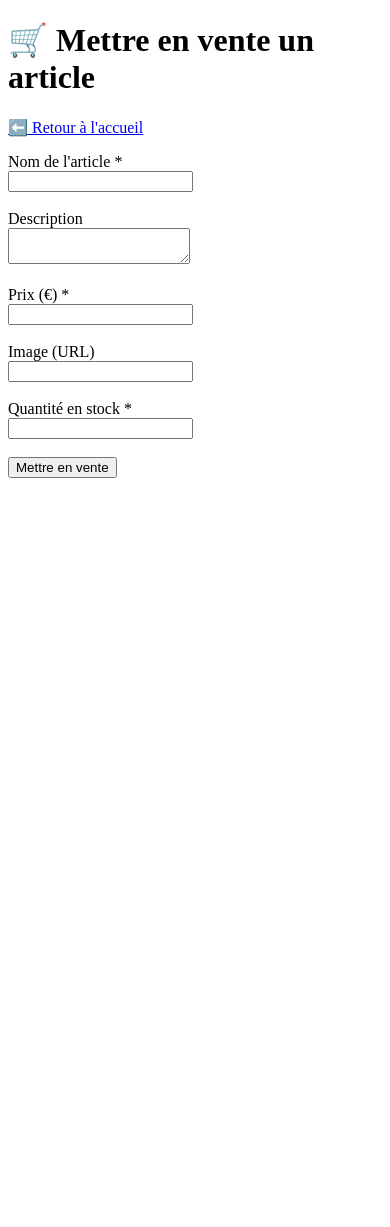
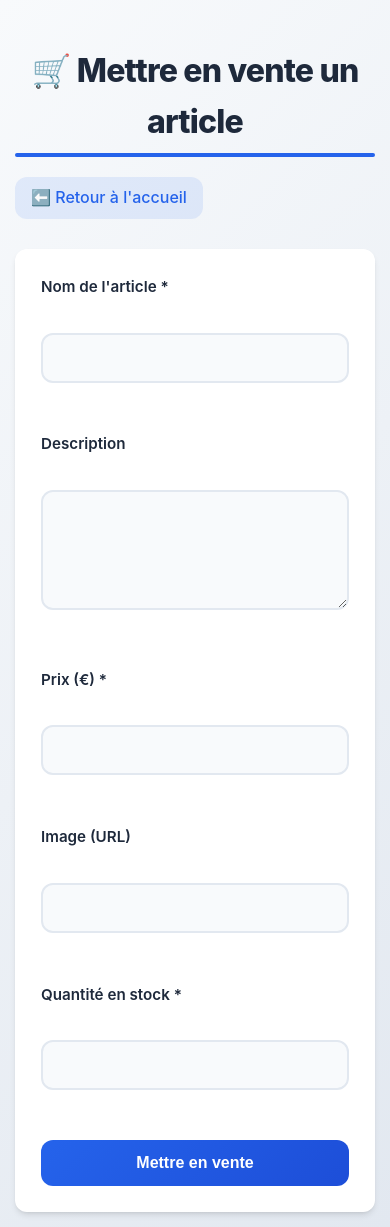
Before and after one commit to TerminaTorr45/php_exam, a PHP site: page /sell.php in a window 390 px wide. Before the commit the page ends 478 px from the top, so only its background shows below. Run offline with PHP 8.4, Linux system fonts and the light colour scheme; the visitor is signed in with stand-in values (Sample User, id 1).

Commit message:
feat : front

```diff
--- a/account.php
+++ b/account.php
@@ -157,7 +157,7 @@ if ($_SERVER['REQUEST_METHOD'] === 'POST') {
 </head>
 <body>
     <header class="header">
-        <h1>🏠 SNEAKER MARKET</h1>
+        <h1><a href="home.php" style="color: white; text-decoration: none;">🏠 SNEAKER MARKET</a></h1>
         <div>
             <a href="home.php" style="margin-right: 1rem;">Accueil</a>
             <a href="logout.php">Se déconnecter</a>
--- /dev/null
+++ b/css/sell.css
@@ -0,0 +1,254 @@
+/* Variables globales */
+:root {
+    --primary-color: #2563eb;
+    --secondary-color: #1d4ed8;
+    --background-color: #f8fafc;
+    --text-color: #1e293b;
+    --error-color: #ef4444;
+    --success-color: #22c55e;
+    --border-radius: 12px;
+    --box-shadow: 0 4px 6px -1px rgb(0 0 0 / 0.1), 0 2px 4px -2px rgb(0 0 0 / 0.1);
+    --transition: all 0.3s cubic-bezier(0.4, 0, 0.2, 1);
+}
+
+/* Reset et styles de base */
+* {
+    margin: 0;
+    padding: 0;
+    box-sizing: border-box;
+}
+
+body {
+    font-family: 'Inter', system-ui, -apple-system, sans-serif;
+    line-height: 1.6;
+    background: linear-gradient(135deg, #f8fafc 0%, #e2e8f0 100%);
+    color: var(--text-color);
+    padding: 20px;
+    min-height: 100vh;
+}
+
+/* En-tête */
+h1 {
+    color: var(--text-color);
+    text-align: center;
+    margin: 30px 0;
+    font-size: 2.5em;
+    font-weight: 800;
+    letter-spacing: -0.025em;
+    position: relative;
+    display: inline-block;
+    left: 50%;
+    transform: translateX(-50%);
+}
+
+h1::after {
+    content: '';
+    position: absolute;
+    bottom: -10px;
+    left: 0;
+    width: 100%;
+    height: 4px;
+    background: var(--primary-color);
+    border-radius: 2px;
+}
+
+/* Lien de retour */
+a {
+    display: inline-flex;
+    align-items: center;
+    color: var(--primary-color);
+    text-decoration: none;
+    margin-bottom: 30px;
+    font-weight: 500;
+    transition: var(--transition);
+    padding: 8px 16px;
+    border-radius: var(--border-radius);
+    background: rgba(37, 99, 235, 0.1);
+}
+
+a:hover {
+    color: var(--secondary-color);
+    background: rgba(37, 99, 235, 0.15);
+    transform: translateY(-1px);
+}
+
+/* Message de statut */
+strong {
+    display: block;
+    padding: 16px;
+    margin: 20px 0;
+    border-radius: var(--border-radius);
+    text-align: center;
+    font-weight: 500;
+    animation: slideIn 0.3s ease-out;
+}
+
+@keyframes slideIn {
+    from {
+        transform: translateY(-10px);
+        opacity: 0;
+    }
+    to {
+        transform: translateY(0);
+        opacity: 1;
+    }
+}
+
+strong:has(✅) {
+    background-color: rgba(34, 197, 94, 0.1);
+    color: var(--success-color);
+    border: 1px solid rgba(34, 197, 94, 0.2);
+}
+
+strong:has(❌) {
+    background-color: rgba(239, 68, 68, 0.1);
+    color: var(--error-color);
+    border: 1px solid rgba(239, 68, 68, 0.2);
+}
+
+/* Formulaire */
+form {
+    max-width: 600px;
+    margin: 0 auto;
+    background: white;
+    padding: 40px;
+    border-radius: var(--border-radius);
+    box-shadow: var(--box-shadow);
+    backdrop-filter: blur(10px);
+    border: 1px solid rgba(255, 255, 255, 0.5);
+    animation: fadeIn 0.5s ease-out;
+}
+
+@keyframes fadeIn {
+    from {
+        opacity: 0;
+        transform: translateY(20px);
+    }
+    to {
+        opacity: 1;
+        transform: translateY(0);
+    }
+}
+
+label {
+    display: block;
+    margin-bottom: 8px;
+    font-weight: 600;
+    color: var(--text-color);
+    font-size: 0.95em;
+}
+
+input[type="text"],
+input[type="number"],
+textarea {
+    width: 100%;
+    padding: 14px;
+    margin-bottom: 24px;
+    border: 2px solid #e2e8f0;
+    border-radius: var(--border-radius);
+    font-size: 16px;
+    transition: var(--transition);
+    background: #f8fafc;
+}
+
+input[type="text"]:hover,
+input[type="number"]:hover,
+textarea:hover {
+    border-color: #cbd5e1;
+}
+
+input[type="text"]:focus,
+input[type="number"]:focus,
+textarea:focus {
+    outline: none;
+    border-color: var(--primary-color);
+    box-shadow: 0 0 0 4px rgba(37, 99, 235, 0.1);
+    background: white;
+}
+
+textarea {
+    min-height: 120px;
+    resize: vertical;
+}
+
+button {
+    background: linear-gradient(135deg, var(--primary-color), var(--secondary-color));
+    color: white;
+    padding: 16px 32px;
+    border: none;
+    border-radius: var(--border-radius);
+    cursor: pointer;
+    font-size: 16px;
+    font-weight: 600;
+    width: 100%;
+    transition: var(--transition);
+    position: relative;
+    overflow: hidden;
+}
+
+button::before {
+    content: '';
+    position: absolute;
+    top: 0;
+    left: -100%;
+    width: 100%;
+    height: 100%;
+    background: linear-gradient(
+        90deg,
+        transparent,
+        rgba(255, 255, 255, 0.2),
+        transparent
+    );
+    transition: 0.5s;
+}
+
+button:hover {
+    transform: translateY(-2px);
+    box-shadow: 0 4px 12px rgba(37, 99, 235, 0.2);
+}
+
+button:hover::before {
+    left: 100%;
+}
+
+button:active {
+    transform: translateY(0);
+}
+
+/* Responsive design */
+@media (max-width: 768px) {
+    body {
+        padding: 15px;
+    }
+
+    form {
+        padding: 25px;
+    }
+
+    h1 {
+        font-size: 2em;
+    }
+
+    button {
+        padding: 14px 28px;
+    }
+}
+
+/* Animation de chargement pour le bouton */
+@keyframes loading {
+    0% { background-position: 0% 50%; }
+    50% { background-position: 100% 50%; }
+    100% { background-position: 0% 50%; }
+}
+
+button.loading {
+    background: linear-gradient(
+        270deg,
+        var(--primary-color),
+        var(--secondary-color),
+        var(--primary-color)
+    );
+    background-size: 200% 200%;
+    animation: loading 2s ease infinite;
+    pointer-events: none;
+}
--- a/sell.php
+++ b/sell.php
@@ -49,7 +49,9 @@ if ($_SERVER["REQUEST_METHOD"] === "POST") {
 <html lang="fr">
 <head>
     <meta charset="UTF-8">
+    <meta name="viewport" content="width=device-width, initial-scale=1.0">
     <title>Vendre un article</title>
+    <link rel="stylesheet" href="css/sell.css">
 </head>
 <body>
     <h1>🛒 Mettre en vente un article</h1>
```
Also changed, not shown: detail.php (+5 -2 lines), styles/detail.css (added, +142 -0 lines).
